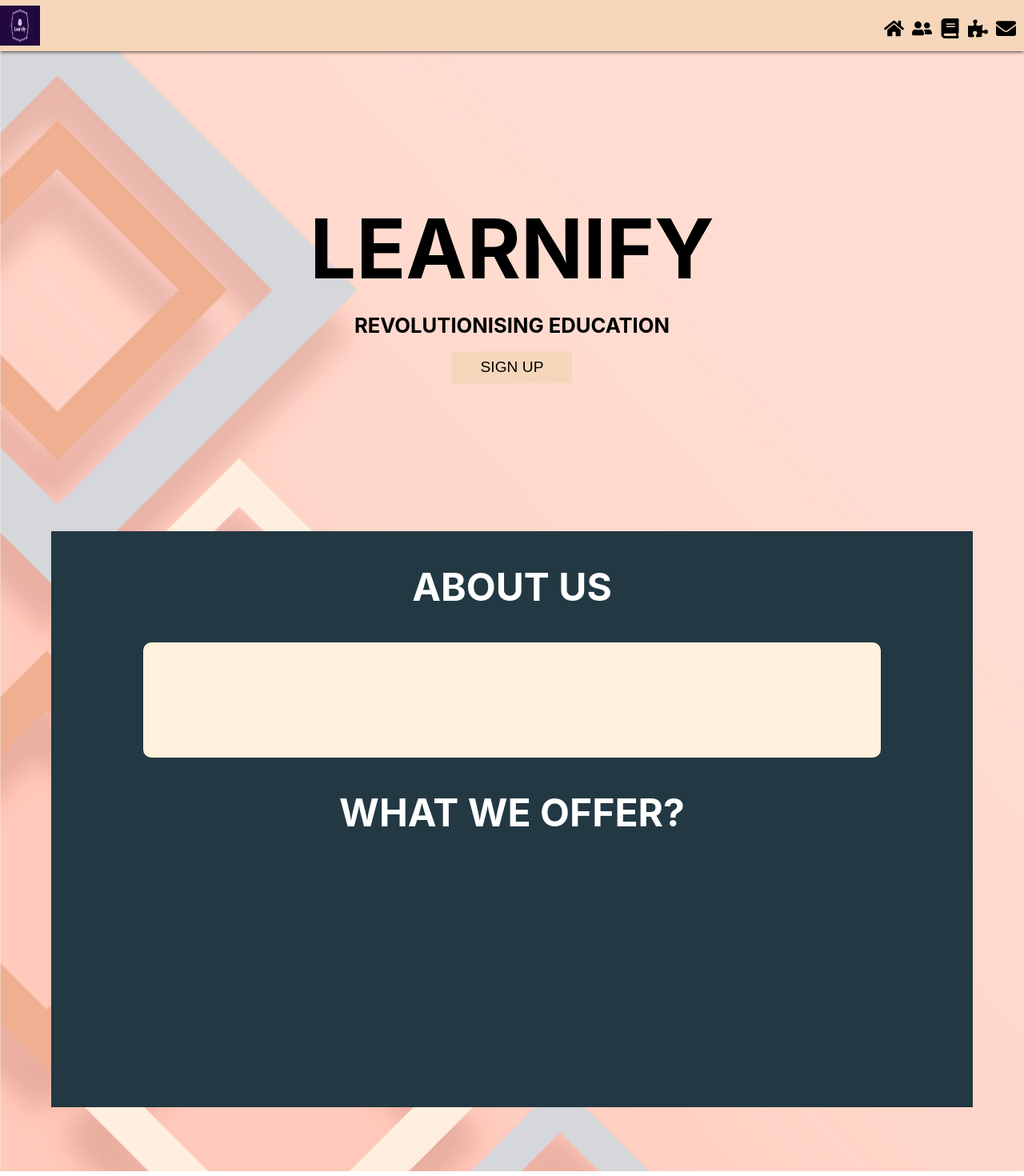
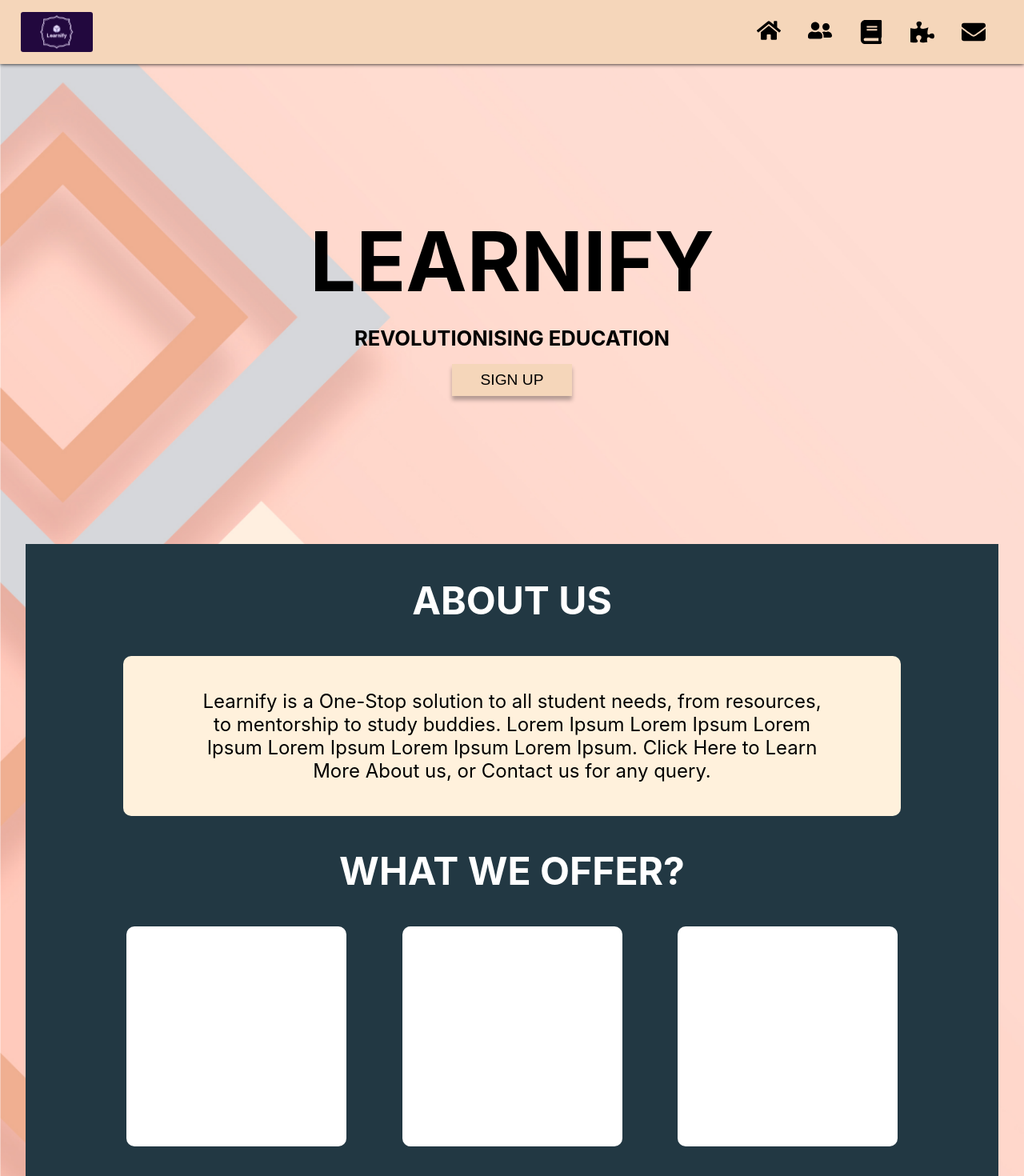
Before and after one commit to VishistB/Snickers, a React (Create React App) app in the folder client/: page / in a window 1280 px wide. Shown: the top 1470 px of the page at 80% size. Built offline with nearby package versions, Linux system fonts and the light colour scheme; what agora-rtc-sdk-ng would draw is missing.

Commit message:
landing page overflow fixed

```diff
--- a/client/src/App.css
+++ b/client/src/App.css
@@ -0,0 +1,8 @@
+body{
+    opacity: 1;
+    animation: fadein 0.5s linear;
+}
+@keyframes fadein{
+    0%{opacity: 0;}
+    100%{opacity: 1;}
+}
--- a/client/src/App.js
+++ b/client/src/App.js
@@ -24,7 +24,8 @@ function App() {
                 <Topnav/><Dashboard/></>} />
                     <Route path="/home" element={<><Navbar/>
                 <Topnav/><StudySession/></>} />
-                    <Route path="/StudySession" element={<StudySession/>} />
+                    <Route path="/StudySession" element={<><Navbar/>
+                <Topnav/><StudySession/></>} />
                     <Route path="/Vidcall" element={<Vidcall/>} />
                     <Route path="/Login" element={<Login/>} />
                     <Route path="/t" element={<Register/>} />
--- a/client/src/components/Landing/Landingstyle.module.css
+++ b/client/src/components/Landing/Landingstyle.module.css
@@ -1,9 +1,9 @@
 .landingwrap{
-    min-height: 100vh;
-    width: 100vw;
+    min-height: 200vh;
+    /* width: 100vw; */
 }
 .tempnav{
-    height: 5vw;
+    min-height: 10vh;
     background: #F5D6BA;
     display: flex;
     justify-content: space-between;
@@ -11,32 +11,27 @@
     box-shadow: 0 0 5px 0;
 }
 .navicon{
-    font-size: 25px;
-    margin: auto;
+    font-size: 30px;
+    /* margin:  auto; */
     color: #000;
   }
   .navbarnav {
     list-style: none;
-    margin: 10px 0 0 0;
-    padding: 0;
+    /* margin: auto 0; */
+    margin-right: 2vw;
     display: flex;
   }
 
-  /* .navitem {
-    margin: auto;
-  } */
+  .navitem {
+    margin: 0 10px;
+    display: flex;
+    justify-content: center;
+    align-items: center;
+    padding: 2px;
+  }
+  .navitem:hover {
+    background: #fff;
 
-  .navlink {
-    display: flex;
-    align-items: center;
-    color: #fff;
-    text-decoration: none;
-    /* padding: 10px; */
-    border-radius: 5px;
-  }
-
-  .navlink:hover {
-    background-color: #333;
   }
 
   .linktext {
@@ -46,15 +41,16 @@
   }
 
 .mainlandingwrap{
-    width: 100vw;
+    /* width: 100vw; */
     height: 75vh;
     display: flex;
     justify-content: center;
     align-items: center;
 }
 .secondlandingwrap{
-    width: 100vw;
-    height: 100vh;
+    /* width: 100vw; */
+    min-height: 75vh;
+    display: flex;
 }
 .mainheaders{
     display: flex;
@@ -74,12 +70,20 @@
     font-size: 1.2rem;
     width: 150px;
     height: 40px ;
+    cursor: pointer;
+    transition: 0.5s all;
+    box-shadow: rgba(30, 29, 29, 0.334) 0px 5px 5px;
+}
+.loginbtn:hover{
+  background: #0bd3da;
+  box-shadow: rgba(30, 29, 29, 0.334) 5px 10px 5px;
 }
 .darkwrap{
     background: #223843;
-    width: 90%;
-    height: 90%;
+    width: 95%;
+    min-height: 500px ;
     margin: 0 auto;
+    padding: 1px 0;
     display: flex;
     flex-direction:column ;
     /* justify-content: center; */
@@ -91,7 +95,28 @@
 }
 .yellowcnt{
     width: 80%;
-    height: 20%;
+    height: 200px;
     background-color: #FFF1DC;
     border-radius: 10px;
+    display: flex;
+    justify-content: center;
+    align-items: center;
 }
+.yellowcntpara{
+  width: 80%;
+  text-align: center;
+  font-size: 1.5rem;
+
+}
+.services{
+  width: 85%;
+  display: flex;
+  justify-content: space-around;
+  margin-bottom: 80px ;
+}
+.servicebox{
+  height: 275px;
+  width: 275px;
+  background: white;
+  border-radius: 10px ;
+}
--- a/client/src/components/Landing/landing.js
+++ b/client/src/components/Landing/landing.js
@@ -2,65 +2,85 @@ import React from "react";
 import styles from "./Landingstyle.module.css";
 import logo from "../../assets/LEARNIFY_LOGO.png";
 import { Link } from "react-router-dom";
-import { FaHome, FaUserFriends, FaBook, FaPuzzlePiece, FaEnvelope } from 'react-icons/fa';
-import backgroundImage from '../../assets/13_1.png';
+import {
+    FaHome,
+    FaUserFriends,
+    FaBook,
+    FaPuzzlePiece,
+    FaEnvelope,
+} from "react-icons/fa";
+import backgroundImage from "../../assets/13_1.png";
 function Landing() {
     return (
-        <div className={styles.landingwrap} style={{backgroundImage: `url(${backgroundImage})`, backgroundSize:"cover" }}>
-            <div className={styles.tempnav} >
-                <img src={logo} style={{ width: "50px", height: "50px" }} />
+        <div
+            className={styles.landingwrap}
+            style={{
+                backgroundImage: `url(${backgroundImage})`,
+                backgroundSize: "cover",
+            }}
+        >
+            <div className={styles.tempnav}>
+                <img src={logo} style={{ height: "50px", borderRadius:"3px", margin:"0 0 0 2vw"}} />
                 <ul className={styles.navbarnav}>
                     <li className={styles.navitem}>
-                        <a href="#" className={styles.navlink}>
                             <Link to="/">
                                 <FaHome className={styles.navicon} />
                             </Link>
                             <span className={styles.linktext}></span>
-                        </a>
                     </li>
                     <li className={styles.navitem}>
-                        <a href="#" className={styles.navlink}>
                             <Link to="/StudySession">
                                 <FaUserFriends className={styles.navicon} />
                             </Link>
                             <span className={styles.linktext}></span>
-                        </a>
                     </li>
                     <li className={styles.navitem}>
-                        <a href="#" className={styles.navlink}>
                             <FaBook className={styles.navicon} />
                             <span className={styles.linktext}></span>
-                        </a>
                     </li>
                     <li className={styles.navitem}>
-                        <a href="#" className={styles.navlink}>
+
                             <FaPuzzlePiece className={styles.navicon} />
                             <span className={styles.linktext}></span>
-                        </a>
+
                     </li>
                     <li className={styles.navitem}>
-                        <a href="#" className={styles.navlink}>
+
                             <FaEnvelope className={styles.navicon} />
                             <span className={styles.linktext}></span>
-                        </a>
                     </li>
                 </ul>
             </div>
 
             <div className={styles.mainlandingwrap}>
                 <div className={styles.mainheaders}>
-                <h1 className={styles.massivetext}>LEARNIFY</h1>
-                <h1 className={styles.submassivetext}>REVOLUTIONISING EDUCATION</h1>
-                <button className={styles.loginbtn}>SIGN UP</button>
+                    <h1 className={styles.massivetext}>LEARNIFY</h1>
+                    <h1 className={styles.submassivetext}>
+                        REVOLUTIONISING EDUCATION
+                    </h1>
+                    <Link to="/Login">
+                        <button className={styles.loginbtn}>SIGN UP</button>
+                    </Link>
                 </div>
             </div>
             <div className={styles.secondlandingwrap}>
                 <div className={styles.darkwrap}>
                     <h2 className={styles.abtushead}>ABOUT US</h2>
                     <div className={styles.yellowcnt}>
-                        <p></p>
+                        <p className={styles.yellowcntpara}>
+                            Learnify is a One-Stop solution to all student
+                            needs, from resources, to mentorship to study
+                            buddies. Lorem Ipsum Lorem Ipsum Lorem Ipsum Lorem
+                            Ipsum Lorem Ipsum Lorem Ipsum. Click Here to Learn
+                            More About us, or Contact us for any query.
+                        </p>
                     </div>
                     <h2 className={styles.abtushead}>WHAT WE OFFER?</h2>
+                    <div className={styles.services}>
+                        <div className={styles.servicebox}></div>
+                        <div className={styles.servicebox}></div>
+                        <div className={styles.servicebox}></div>
+                    </div>
                 </div>
             </div>
         </div>
--- a/client/src/components/Navbar/navbar.module.css
+++ b/client/src/components/Navbar/navbar.module.css
@@ -2,7 +2,7 @@
     display: flex;
     flex-direction: column;
     background-color: #223843;
-    width: 4vw;
+    width: 70px;
     height: 100%;
     position: fixed;
     top: 0;
@@ -11,6 +11,7 @@
     /* padding-top: 20px; */
     /* justify-content: ; */
     align-items: center;
+    z-index: 10;
   }
   .navicon{
     font-size: 15px;
--- a/client/src/components/Navbar/topnav.module.css
+++ b/client/src/components/Navbar/topnav.module.css
@@ -2,9 +2,8 @@
     display: flex;
     justify-content: space-between;
     align-items: center;
-    width:96vw;
+    width:100%;
     height: 7vh;
-    margin-left:4vw;
     background: #F5D6BA;
     position: fixed;
     top: 0;
@@ -19,5 +18,5 @@
 }
 .projname{
     color: #4C191B;
-    margin-left: 2vw;
+    margin-left: 80px;
 }
--- a/client/src/components/Studysession/StudySession.js
+++ b/client/src/components/Studysession/StudySession.js
@@ -7,6 +7,7 @@ import { Link } from "react-router-dom";
 function StudySession() {
     return (
         <div className={styles.stusessionwrap}>
+            <div className={styles.wrapinner}>
             <h1 className={styles.mainheader}>Study Session</h1>
             <div className={styles.bottomhalf}>
                 <div className={styles.lefthalf}>
@@ -37,6 +38,7 @@ function StudySession() {
                     </div>
                 </div>
             </div>
+            </div>
         </div>
     )
 }
--- a/client/src/components/Studysession/studysession.module.css
+++ b/client/src/components/Studysession/studysession.module.css
@@ -1,10 +1,15 @@
 .stusessionwrap{
+    /* display: flex;
+    flex-direction: column; */
+    /* width: 96vw; */
+    /* height: 100vw; */
+    /* margin: 7vh 0 0 4vw; */
+    background: #FFF1DC;
+}
+.wrapinner{
+    margin: 7vh 0 0 4vw;
     display: flex;
     flex-direction: column;
-    width: 96vw;
-    height: 94vw;
-    margin: 7vh 0 0 4vw;
-    background: #FFF1DC;
 }
 .mainheader{
     margin: 10px 0 0 10px;
--- a/client/src/components/Videocall/vidcall.module.css
+++ b/client/src/components/Videocall/vidcall.module.css
@@ -1,8 +1,6 @@
 .vidcallwrap{
-    height: 93vh;
-    width: 96vw;
-    margin-left: 4vw;
-    margin-top: 7vh;
+    height: 100vh;
+    width: 100vw;
     background: beige;
     display: flex;
 }
```
Also changed, not shown: client/src/components/Videocall/vidcall.js (+21 -8 lines).
